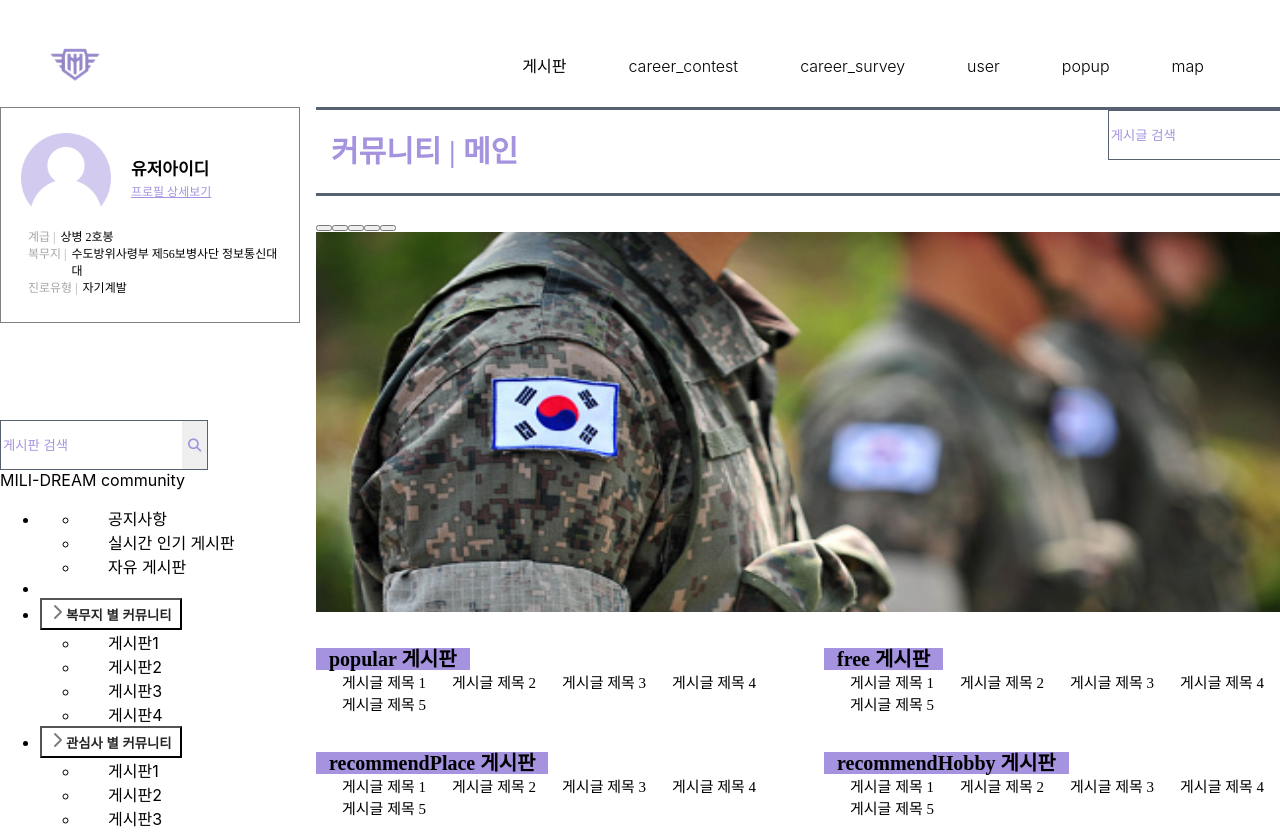
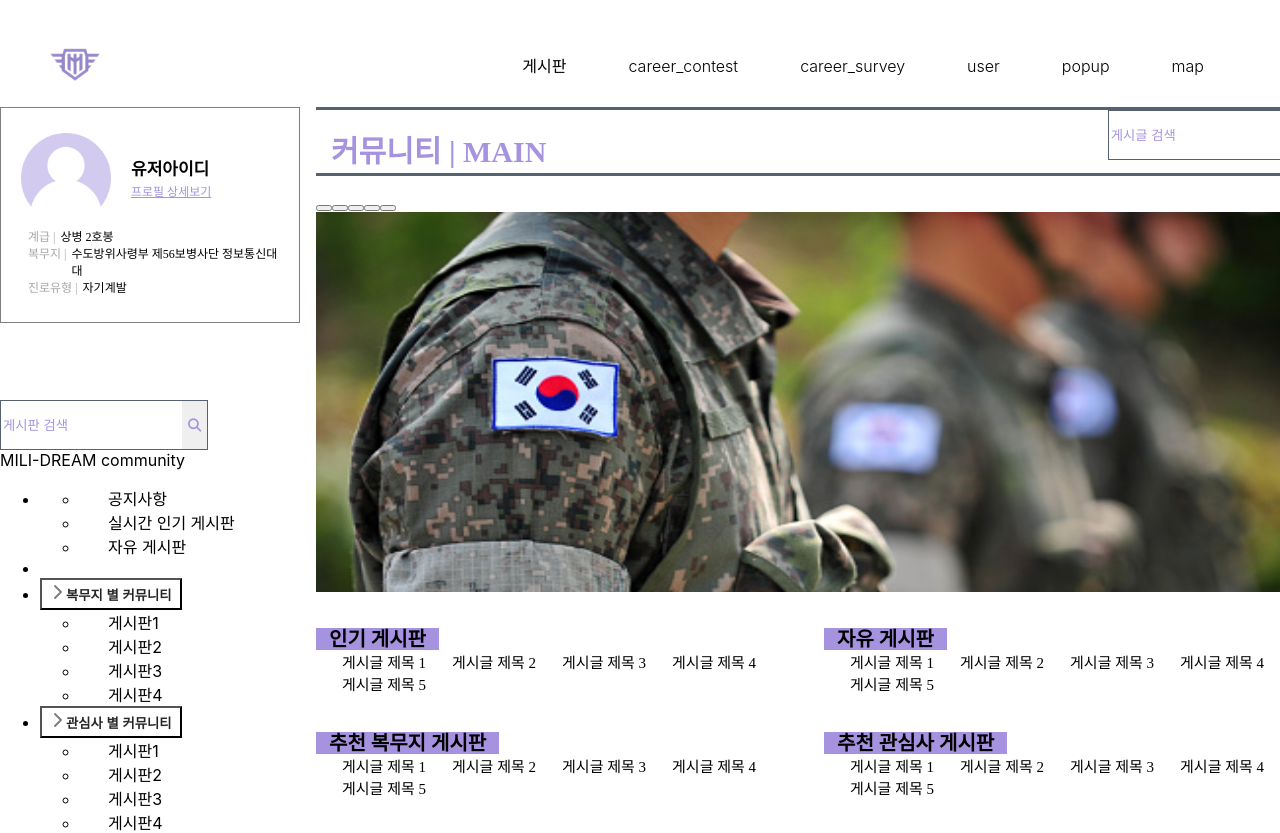
Before and after one commit to osamhack2022/WEB_MiliDream_Dreamers, a Next.js app in the folder frontend/: page /board in a window 1280 px wide. Shown: the top 833 px of the page. Built offline with nearby package versions, Linux system fonts and the light colour scheme.

Commit message:
Feat : boardHeader 수정본 적용.
- 각 게시판마다 boardId, type Link query로 넘김

Related to :
boardHeader 컴포넌트 수정하여 적용 #48

```diff
--- a/frontend/components/board/BoardHeader.js
+++ b/frontend/components/board/BoardHeader.js
@@ -1,11 +1,13 @@
 import BoardSearchBar from "./BoardSearchBar";
 
 export default function BoardHeader({ type, boardId }) {
-  return (
-    <div className="headerB">
-      <h1>커뮤니티 | 메인</h1>
-      <BoardSearchBar placeHolder="게시글 검색"/>
-      <style jsx>{`
+  console.log(type, boardId);
+  if (boardId === "MAIN") {
+    return (
+      <div className="headerB">
+        <h1>커뮤니티 | {boardId}</h1>
+        <BoardSearchBar placeHolder="게시글 검색" />
+        <style jsx>{`
         .headerB {
           border-top: 3px solid #566270;
           border-bottom: 3px solid #566270;
@@ -23,8 +25,57 @@ export default function BoardHeader({ type, boardId }) {
           display: flex;
           align-items: center;
           margin-left: 15px;
+          margin-bottom: 0px;
         }
       `}</style>
-    </div>
-  )
+      </div>
+    )
+  }
+  else {
+    return (
+      <div>
+      <div className="headerB">
+        <h1>커뮤니티 | {boardId}</h1>
+        <BoardSearchBar placeHolder="게시글 검색" />
+      </div>
+      <div className="header2">
+        {`장병들을 위한 ${boardId} 커뮤니티입니다. ${boardId} 화이팅!!`}
+      </div>
+        <style jsx>{`
+        .headerB {
+          border-top: 3px solid #566270;
+          border-bottom: 3px solid rgba(86, 98, 112, 0.7);
+          width: 1000px;
+          display: flex;
+          justify-content: space-between;
+        }
+        .headerB > h1 {
+          color: #A593E0;
+          font-family: 'Noto Sans KR';
+          font-style: normal;
+          font-weight: 700;
+          font-size: 30px;
+          line-height: 43px;
+          display: flex;
+          align-items: center;
+          margin-left: 15px;
+          margin-bottom: 0px;
+        }
+        .header2 {
+          font-family: 'Noto Sans KR';
+          font-style: normal;
+          font-weight: 400;
+          font-size: 15px;
+          line-height: 22px;
+          color: rgba(86, 98, 112, 0.8);
+          padding-left : 15px;
+          display: flex;
+          align-items: center;
+          height: 50px;
+          border-bottom: 3px solid #566270;
+        }
+      `}</style>
+      </div>
+    )
+  }
 }
--- a/frontend/components/board/BoardMiniView.js
+++ b/frontend/components/board/BoardMiniView.js
@@ -1,12 +1,19 @@
 //id별 네모네모하게 제목이랑 안에 글들 보여주는 것
+import Link from 'next/link';
 
 export default function BoardMiniView({ type, boardId }) {
 
   return (
     <div className="list-group">
-      <a href={`board/${boardId}`} className="list-group-item list-group-item-action active" aria-current="true">
-        {`${boardId} 게시판`}
-      </a>
+      <Link href={{
+        pathname: `board/${boardId}`,
+        query: {type: `${type}`},
+        }}
+        as={`board/${boardId}`}>
+        <a className="list-group-item list-group-item-action active" aria-current="true">
+          {`${boardId}`}
+        </a>
+      </Link>
       <div className="list-group-item">
         <ul className="list-group list-group-flush">
           <a href="#" className="list-group-item list-group-item-action">게시글 제목 1</a>
--- a/frontend/pages/board/[board-id]/index.js
+++ b/frontend/pages/board/[board-id]/index.js
@@ -4,14 +4,18 @@ import BoardNavBar from "../../../components/board/BoardNavBar";
 import BoardCenter from "../../../components/board/BoardCenter";
 import BoardWriteView from "../../../components/board/board-id/BoardWriteView";
 import BoardHeader from "../../../components/board/BoardHeader";
+import { useRouter } from "next/router";
 
 export default function board_id() {
   //이전 페이지 (BoardMiniView 등)에서 넘어올 때 Link query로 다음 인자를 받아와야 한다. { type, boardId };;
+  const router = useRouter();
+  const boardId = router.query["board-id"];
+  const type = router.query["type"];
   return (
     <div>
       <div className="container">
         <div className="headerB">
-          <BoardHeader />
+          <BoardHeader type={type} boardId={boardId}/>
         </div>
         <div className="userInfo">
           <BoardUser />
--- a/frontend/pages/board/index.js
+++ b/frontend/pages/board/index.js
@@ -10,7 +10,7 @@ export default function board() {
       <div>
         <div className="container">
           <div className="headerB">
-            <BoardHeader type="main" boardId="main"/>
+            <BoardHeader type="main" boardId="MAIN"/>
           </div>
           <div className="userInfo">
             <BoardUser />
@@ -23,10 +23,10 @@ export default function board() {
             <BoardCenter />
           </div>
           <div className="BoardMain">
-            <BoardMiniView type="hobby" boardId="popular" />
-            <BoardMiniView type="hobby" boardId="free" />
-            <BoardMiniView type="hobby" boardId="recommendPlace" />
-            <BoardMiniView type="hobby" boardId="recommendHobby" />
+            <BoardMiniView type="hobby" boardId="인기 게시판" />
+            <BoardMiniView type="hobby" boardId="자유 게시판" />
+            <BoardMiniView type="hobby" boardId="추천 복무지 게시판" />
+            <BoardMiniView type="hobby" boardId="추천 관심사 게시판" />
             <BoardMiniView type="place" boardId="56사단" />
           </div>
           <div className="footer"></div>
```
